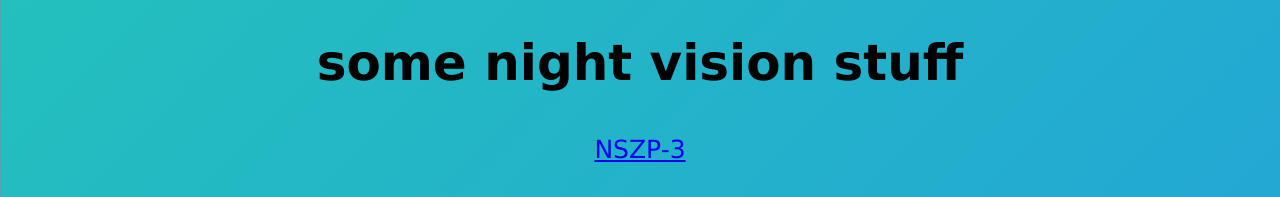
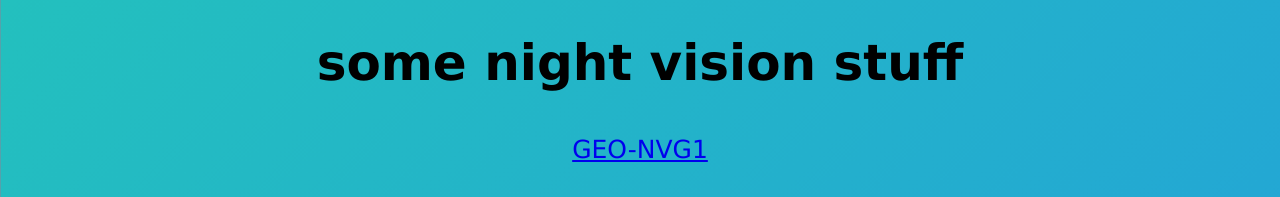
Before and after one commit to UntrustWasTaken/website, a plain HTML site: page nvg.html in a window 1280 px wide. Shown: the top 197 px of the page. Drawn offline with Linux system fonts and the light colour scheme.

Commit message:
Update nvg.html

```diff
--- a/nvg.html
+++ b/nvg.html
@@ -13,7 +13,7 @@
 <h1>some night vision stuff</h1>
 
 <div>
-<p><a href="geonvg1.html">NSZP-3</a></p>
+<p><a href="geonvg1.html">GEO-NVG1</a></p>
 <img src="fish/carp.png" height = 500vh alt=""></img>
 <img src="fish/carp.png" height = 500vh alt=""></img>
 <div><p2><i>a very "russian" gen 3 aviation binocular device <3</i></p2></div>
```
